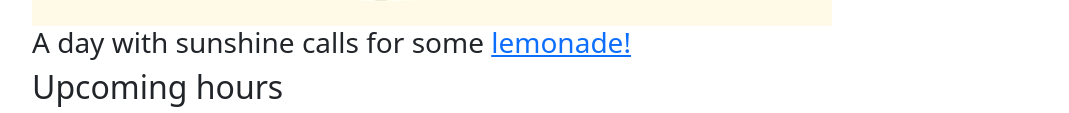
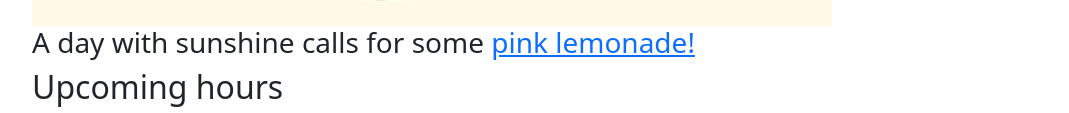
Before and after one commit to Frelsesben/Weather-app, a website built with Parcel: page index.html in a window 1280 px wide. Shown: the part 783-896 px from the top of the page, without its empty margins (50-1119 px from the left). Built offline with nearby package versions, Linux system fonts and the light colour scheme; no server answers.

Commit message:
Added word 'pink' in front of lemonade

```diff
--- a/index.html
+++ b/index.html
@@ -57,7 +57,7 @@
             <a
               href="https://strengthandsunshine.com/pink-lemonade-recipe/"
               target="_blank"
-              >lemonade!</a
+              >pink lemonade!</a
             >
           </h3>
         </div>
```
